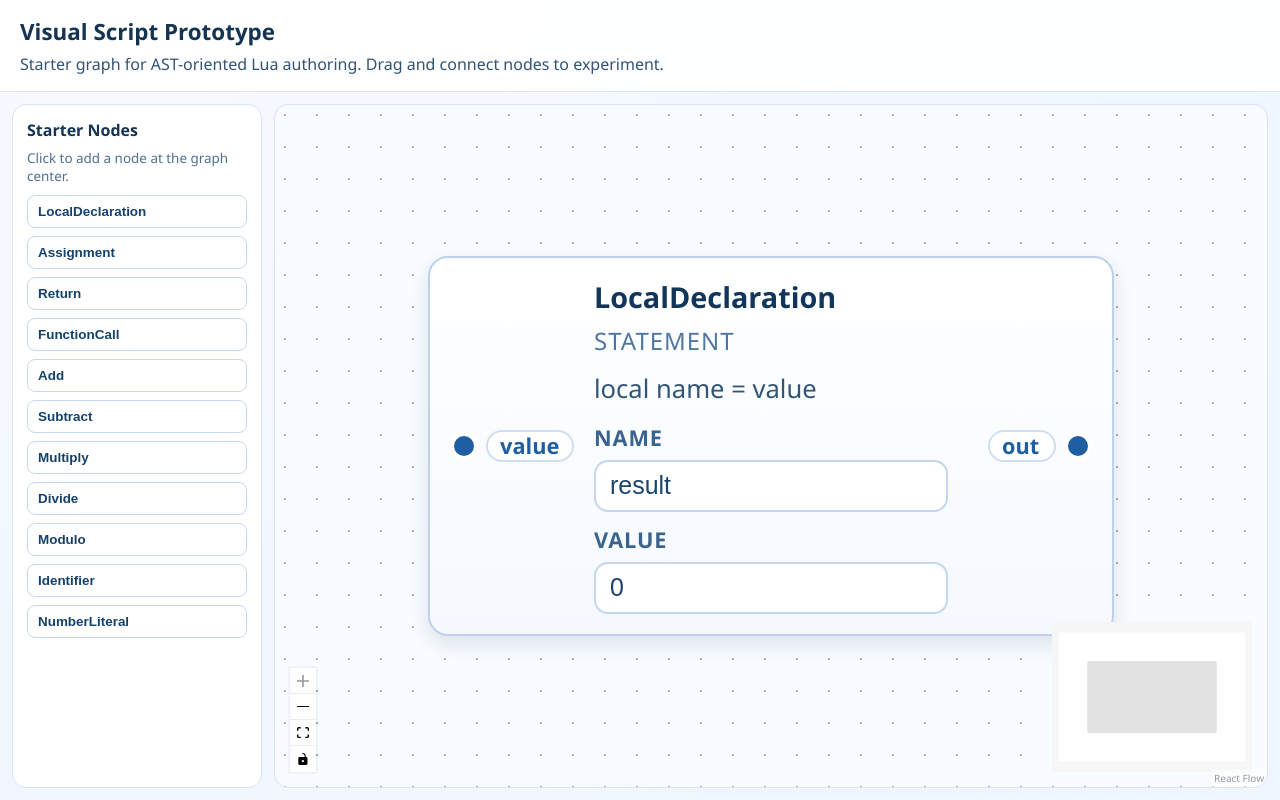
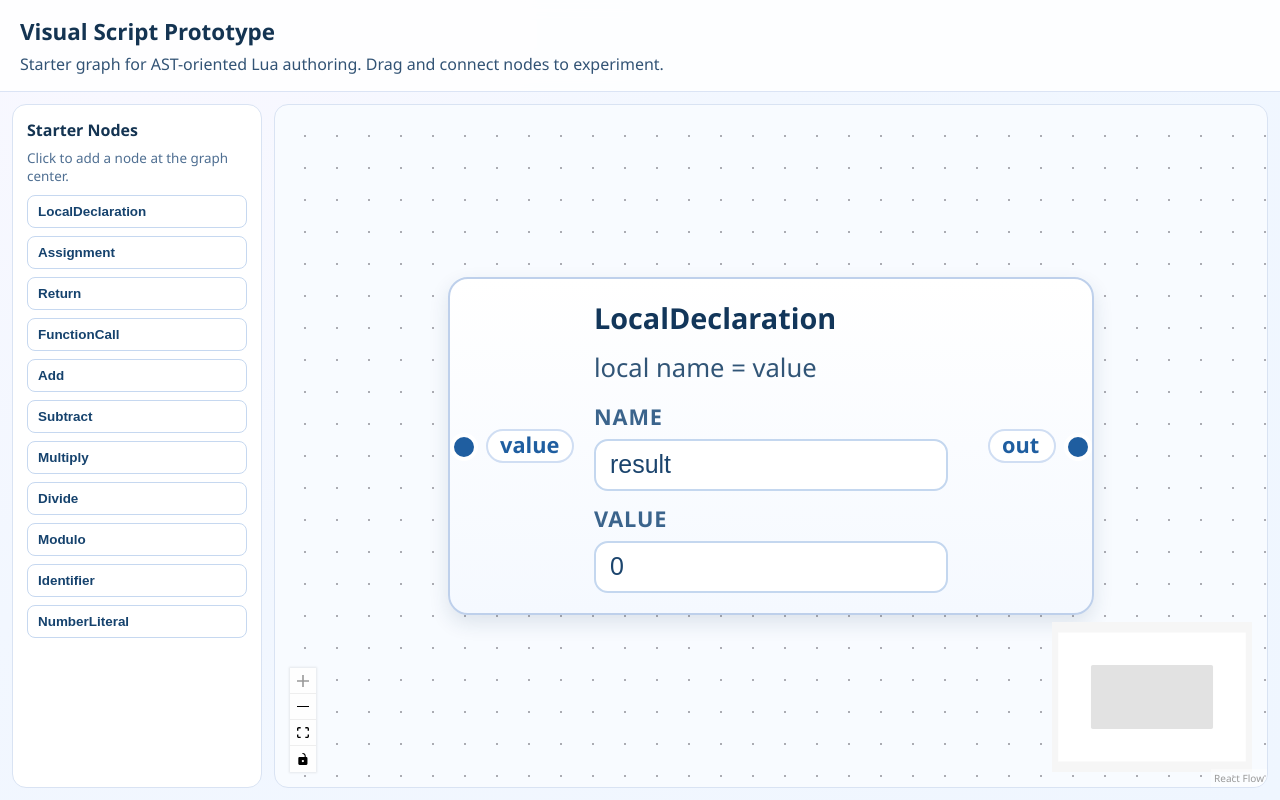
Before and after one commit to Subham0207/HardAcclDSL, a React (Vite) app in the folder visualscript/: page / in a window 1280 px wide. Both pictures are taken after a click on the button "LocalDeclaration". Built offline with nearby package versions, Linux system fonts and the light colour scheme.

Commit message:
update nodes

```diff
--- a/visualscript/src/App.css
+++ b/visualscript/src/App.css
@@ -93,7 +93,7 @@
   min-width: 160px;
   border: 1px solid #bed0eb;
   border-radius: 10px;
-  padding: 10px;
+  padding: 10px 0;
   background: linear-gradient(180deg, #ffffff 0%, #f5f9ff 100%);
   box-shadow: 0 4px 10px rgba(26, 56, 91, 0.12);
 }
@@ -175,14 +175,6 @@
   color: #12365a;
 }
 
-.script-node-role {
-  margin-top: 4px;
-  font-size: 0.75rem;
-  text-transform: uppercase;
-  letter-spacing: 0.04em;
-  color: #4f77a1;
-}
-
 .script-node-detail {
   margin-top: 6px;
   font-size: 0.8rem;
@@ -223,13 +215,6 @@
   outline-offset: 1px;
 }
 
-.script-node-operator {
-  margin-top: 8px;
-  font-size: 1rem;
-  font-weight: 800;
-  color: #154a7a;
-}
-
 .react-flow__node.selected .script-node {
   border-color: #0f6ad1;
   box-shadow:
--- a/visualscript/src/features/nodes/AssignmentNode.tsx
+++ b/visualscript/src/features/nodes/AssignmentNode.tsx
@@ -6,7 +6,6 @@ export function AssignmentNode({ data }: NodeProps<AssignmentFlowNode>) {
   return (
     <NodeFrame
       label={data.label}
-      role={data.role}
       detail={data.detail}
       leftRail={
         <>
--- a/visualscript/src/features/nodes/FunctionCallNode.tsx
+++ b/visualscript/src/features/nodes/FunctionCallNode.tsx
@@ -6,7 +6,6 @@ export function FunctionCallNode({ data }: NodeProps<FunctionCallFlowNode>) {
   return (
     <NodeFrame
       label={data.label}
-      role={data.role}
       detail={data.detail}
       leftRail={
         <>
--- a/visualscript/src/features/nodes/IdentifierNode.tsx
+++ b/visualscript/src/features/nodes/IdentifierNode.tsx
@@ -6,7 +6,6 @@ export function IdentifierNode({ data }: NodeProps<IdentifierFlowNode>) {
   return (
     <NodeFrame
       label={data.label}
-      role={data.role}
       detail={data.detail}
       rightRail={
         <div className="script-port script-port-out">
--- a/visualscript/src/features/nodes/LocalDeclarationNode.tsx
+++ b/visualscript/src/features/nodes/LocalDeclarationNode.tsx
@@ -6,7 +6,6 @@ export function LocalDeclarationNode({ data }: NodeProps<LocalDeclarationFlowNod
   return (
     <NodeFrame
       label={data.label}
-      role={data.role}
       detail={data.detail}
       leftRail={
         <div className="script-port script-port-in">
--- a/visualscript/src/features/nodes/NumberLiteralNode.tsx
+++ b/visualscript/src/features/nodes/NumberLiteralNode.tsx
@@ -6,7 +6,6 @@ export function NumberLiteralNode({ data }: NodeProps<NumberLiteralFlowNode>) {
   return (
     <NodeFrame
       label={data.label}
-      role={data.role}
       detail={data.detail}
       rightRail={
         <div className="script-port script-port-out">
--- a/visualscript/src/features/nodes/OperatorNodeBase.tsx
+++ b/visualscript/src/features/nodes/OperatorNodeBase.tsx
@@ -8,7 +8,6 @@ export function OperatorNodeBase({ data }: OperatorNodeBaseProps) {
   return (
     <NodeFrame
       label={data.label}
-      role={data.role}
       detail={data.detail}
       leftRail={
         <>
@@ -28,7 +27,6 @@ export function OperatorNodeBase({ data }: OperatorNodeBaseProps) {
           <span className="script-handle-label">out</span>
         </div>
       }
-      body={<div className="script-node-operator">{data.operatorSymbol}</div>}
     />
   )
 }
--- a/visualscript/src/features/nodes/ReturnNode.tsx
+++ b/visualscript/src/features/nodes/ReturnNode.tsx
@@ -6,7 +6,6 @@ export function ReturnNode({ data }: NodeProps<ReturnFlowNode>) {
   return (
     <NodeFrame
       label={data.label}
-      role={data.role}
       detail={data.detail}
       leftRail={
         <div className="script-port script-port-in">
--- a/visualscript/src/features/nodes/components/NodeFrame.tsx
+++ b/visualscript/src/features/nodes/components/NodeFrame.tsx
@@ -2,14 +2,13 @@ import type { ReactNode } from 'react'
 
 type NodeFrameProps = {
   label: string
-  role: string
   detail?: string
   leftRail?: ReactNode
   rightRail?: ReactNode
   body?: ReactNode
 }
 
-export function NodeFrame({ label, role, detail, leftRail, rightRail, body }: NodeFrameProps) {
+export function NodeFrame({ label, detail, leftRail, rightRail, body }: NodeFrameProps) {
   return (
     <div className="script-node">
       <div className="script-node-layout">
@@ -17,7 +16,6 @@ export function NodeFrame({ label, role, detail, leftRail, rightRail, body }: No
 
         <div className="script-node-content">
           <div className="script-node-label">{label}</div>
-          <div className="script-node-role">{role}</div>
           {detail ? <div className="script-node-detail">{detail}</div> : null}
           {body}
         </div>
```
